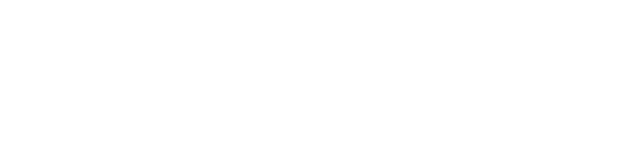
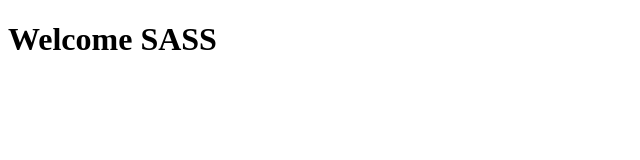
Before and after one commit to amarbessedik/portfolio-sass-web-project, a plain HTML site: page index.html in a window 1280 px wide. Shown: the whole page, without its empty margins (0-640 px from the left). Drawn offline with Linux system fonts and the light colour scheme.

Commit message:
Welcome sass

```diff
--- a/index.html
+++ b/index.html
@@ -6,6 +6,6 @@
     <title>Portfolio-sass-web-project</title>
 </head>
 <body>
-
+    <h1>Welcome SASS</h1>
 </body>
 </html>
```
